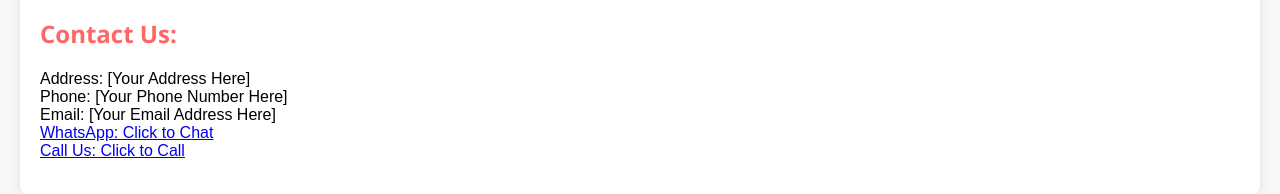
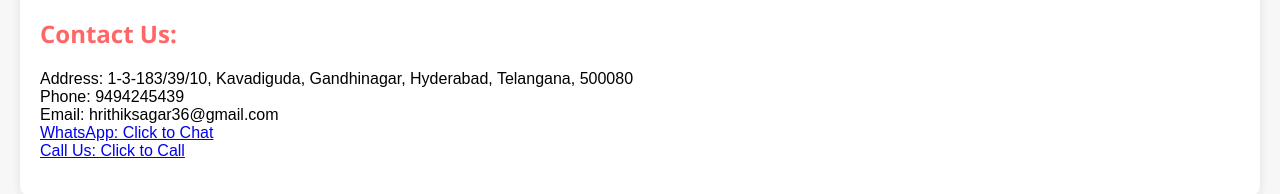
Before and after one commit to divyasbeautyparlour/divyasbeautyparlour.github.io, a plain HTML site: page index.html in a window 1280 px wide. Shown: the part 806-1000 px from the top of the page. Drawn offline with Linux system fonts and the light colour scheme.

Commit message:
update contact

```diff
--- a/index.html
+++ b/index.html
@@ -127,9 +127,9 @@
     <section id="contact">
         <h2>Contact Us:</h2>
         <p>
-            Address: [Your Address Here]<br>
-            Phone: [Your Phone Number Here]<br>
-            Email: [Your Email Address Here]<br>
+            Address: 1-3-183/39/10, Kavadiguda, Gandhinagar, Hyderabad, Telangana, 500080<br>
+            Phone: 9494245439<br>
+            Email: hrithiksagar36@gmail.com <br>
             <a href="#" id="whatsapp-link">WhatsApp: Click to Chat</a><br>
             <a href="tel:9494245439">Call Us: Click to Call</a>
         </p>
```
